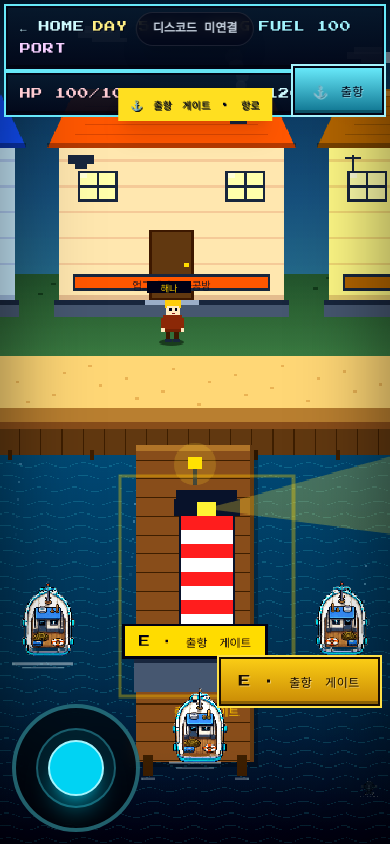
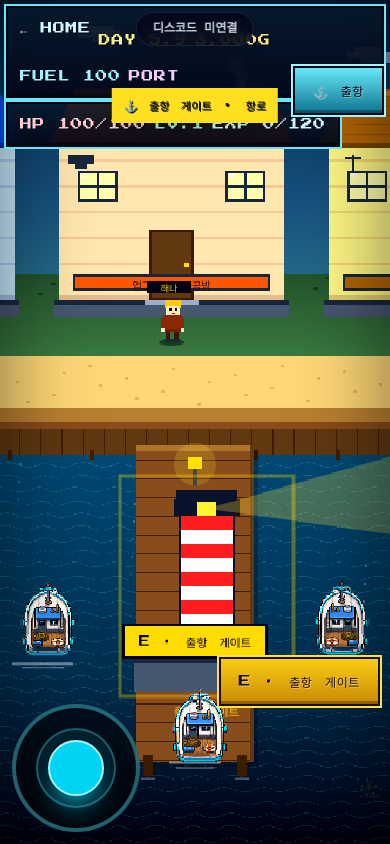
Before and after one commit to winzfs/overwatch-fishing-web, a Next.js app: page /harbor in a window 390 px wide. Built offline with nearby package versions, Linux system fonts and the light colour scheme.

Commit message:
Improve mobile ocean and UI scale

```diff
--- a/app/globals.css
+++ b/app/globals.css
@@ -331,3 +331,63 @@ h3 {
     width: 3.5rem !important;
   }
 }
+
+/* ---------- Mobile ocean / Phaser scale overrides ---------- */
+
+@media (max-width: 640px) {
+  #phaser-game,
+  .phaser-game,
+  [data-phaser-root],
+  [data-phaser-root] > div,
+  [data-phaser-root] canvas,
+  canvas[data-engine="phaser"],
+  canvas[style*="image-rendering"] {
+    min-height: 100dvh !important;
+    min-width: 100vw !important;
+  }
+
+  #phaser-game canvas,
+  .phaser-game canvas,
+  [data-phaser-root] canvas,
+  body canvas:not(.pixel-mini-map) {
+    height: 100dvh !important;
+    max-height: none !important;
+    max-width: none !important;
+    object-fit: cover !important;
+    width: 100vw !important;
+  }
+
+  .pixel-hud-bar,
+  .pixel-stat-pill {
+    font-size: 12px !important;
+    line-height: 1.7 !important;
+  }
+
+  .pixel-text {
+    font-size: 14px !important;
+    line-height: 1.65 !important;
+  }
+
+  .pixel-text-sm,
+  .pixel-panel p,
+  .pixel-panel span,
+  .pixel-panel button,
+  .pixel-modal-shell p,
+  .pixel-modal-shell span,
+  .pixel-modal-shell button {
+    font-size: 11px !important;
+    line-height: 1.7 !important;
+  }
+
+  .pixel-panel,
+  .pixel-panel-deep,
+  .pixel-panel-amber,
+  .pixel-modal-shell {
+    padding: 18px !important;
+  }
+
+  button,
+  a {
+    min-height: 44px;
+  }
+}
```
